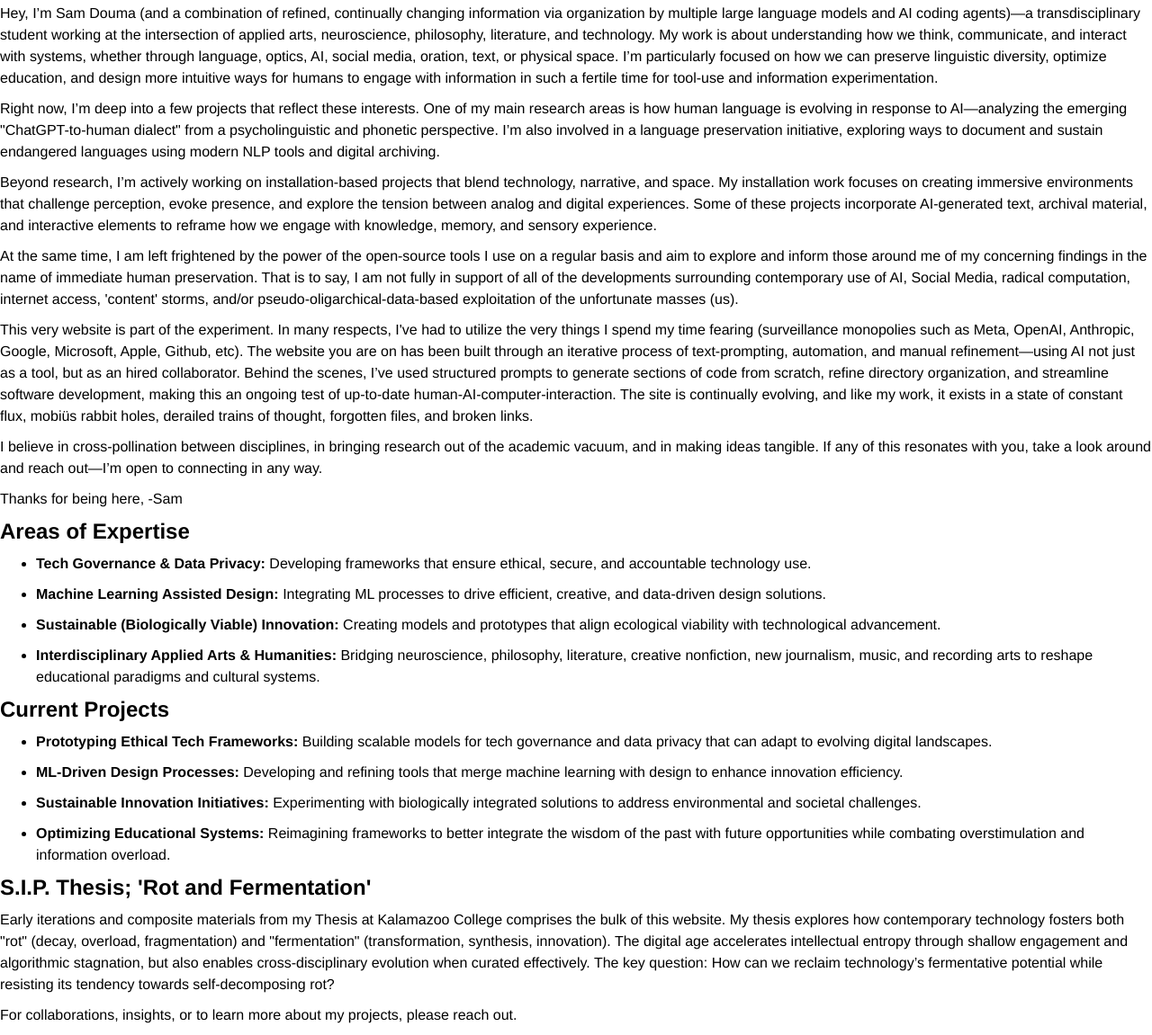
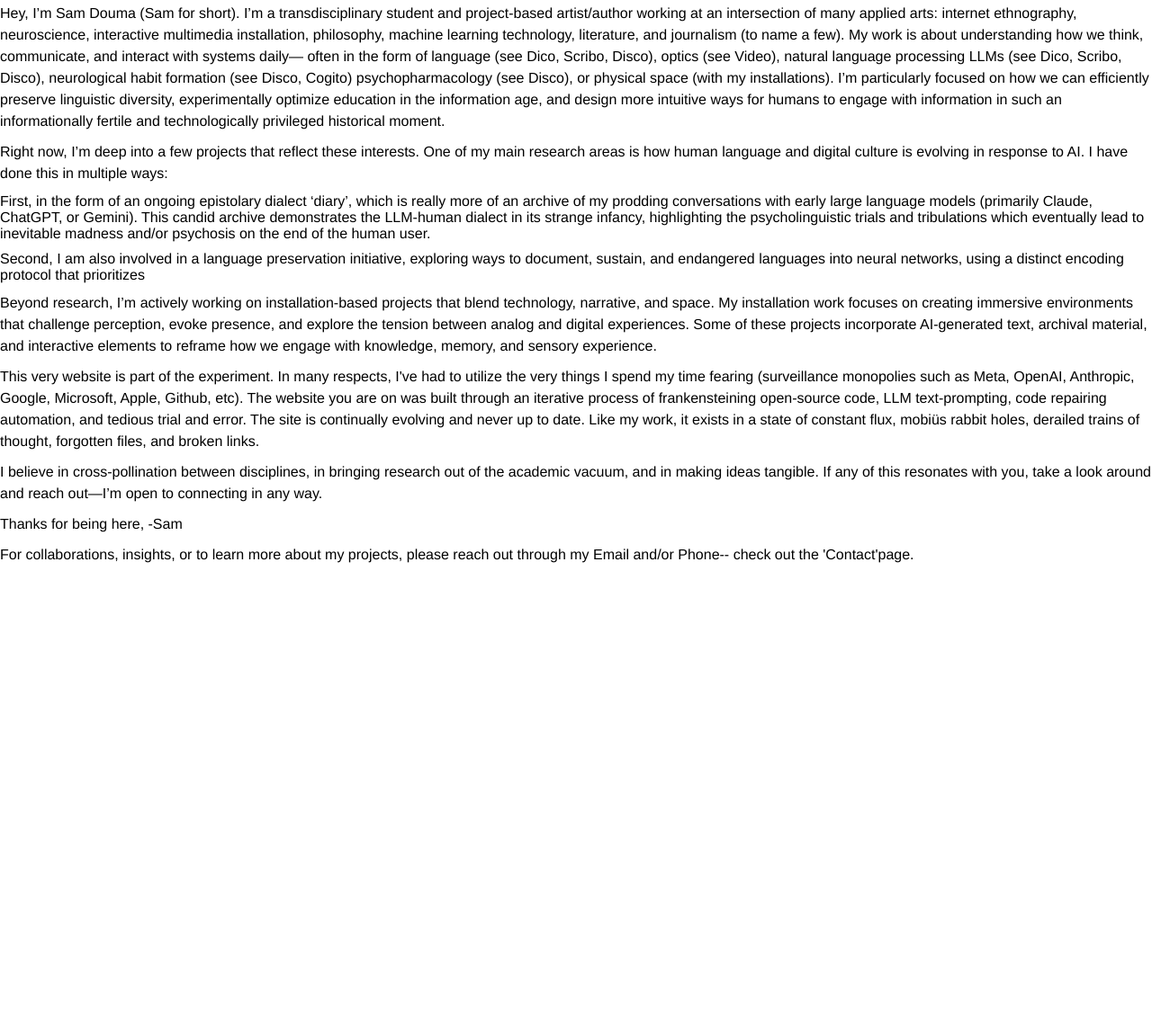
Before and after one commit to samueldouma/samsweb_4.1, a plain HTML site: page about.html in a window 1280 px wide. Shown: the part 788-1939 px from the top of the page at 90% size. After the commit the page ends 1427 px from the top, so only its background shows below. Drawn offline with Linux system fonts and the light colour scheme.

Commit message:
Update about.html

```diff
--- a/about.html
+++ b/about.html
@@ -22,66 +22,31 @@
       <!-- Headshot image -->
       <img id="headshot" src="https://raw.githubusercontent.com/samueldouma/samsweb_4.1/main/headshot2.jpg" alt="Samuel Douma Headshot">
     </header>
+<p>Hey, I’m Sam Douma (Sam for short). I’m a transdisciplinary student and project-based artist/author working at an intersection of many applied arts: internet ethnography, neuroscience, interactive multimedia installation, philosophy, machine learning technology, literature, and journalism (to name a few). My work is about understanding how we think, communicate, and interact with systems daily— often in the form of language (see Dico, Scribo, Disco), optics (see Video), natural language processing LLMs (see Dico, Scribo, Disco), neurological habit formation (see Disco, Cogito) psychopharmacology (see Disco), or physical space (with my installations). I’m particularly focused on how we can efficiently preserve linguistic diversity, experimentally optimize education in the information age, and design more intuitive ways for humans to engage with information in such an informationally fertile and technologically privileged historical moment. </p>
 
-    <p>Hey, I’m Sam Douma (and a combination of refined, continually changing information via organization by multiple large language models and AI coding agents)—a transdisciplinary student working at the intersection of applied arts, neuroscience, philosophy, literature, and technology. My work is about understanding how we think, communicate, and interact with systems, whether through language, optics, AI, social media, oration, text, or physical space. I’m particularly focused on how we can preserve linguistic diversity, optimize education, and design more intuitive ways for humans to engage with information in such a fertile time for tool-use and information experimentation.</p>
 
-    <p>Right now, I’m deep into a few projects that reflect these interests. One of my main research areas is how human language is evolving in response to AI—analyzing the emerging "ChatGPT-to-human dialect" from a psycholinguistic and phonetic perspective. I’m also involved in a language preservation initiative, exploring ways to document and sustain endangered languages using modern NLP tools and digital archiving.</p>
+    <p>Right now, I’m deep into a few projects that reflect these interests. One of my main research areas is how human language and digital culture is evolving in response to AI. I have done this in multiple ways: </p>
+
+</p>First, in the form of an ongoing epistolary dialect ‘diary’, which is really more of an archive of my prodding conversations with early large language models (primarily Claude, ChatGPT, or Gemini). This candid archive demonstrates the LLM-human dialect in its strange infancy, highlighting the psycholinguistic trials and tribulations which eventually lead to inevitable madness and/or psychosis on the end of the human user. </p>
+
+</p>Second, I am also involved in a language preservation initiative, exploring ways to document, sustain, and 	endangered languages into neural networks, using a distinct encoding protocol that prioritizes </p>
 
     <p>Beyond research, I’m actively working on installation-based projects that blend technology, narrative, and space. My installation work focuses on creating immersive environments that challenge perception, evoke presence, and explore the tension between analog and digital experiences. Some of these projects incorporate AI-generated text, archival material, and interactive elements to reframe how we engage with knowledge, memory, and sensory experience.</p>
 
-    <p>At the same time, I am left frightened by the power of the open-source tools I use on a regular basis and aim to explore and inform those around me of my concerning findings in the name of immediate human preservation. That is to say, I am not fully in support of all of the developments surrounding contemporary use of AI, Social Media, radical computation, internet access, 'content' storms, and/or pseudo-oligarchical-data-based exploitation of the unfortunate masses (us).</p>
 
-    <p>This very website is part of the experiment. In many respects, I've had to utilize the very things I spend my time fearing (surveillance monopolies such as Meta, OpenAI, Anthropic, Google, Microsoft, Apple, Github, etc). The website you are on has been built through an iterative process of text-prompting, automation, and manual refinement—using AI not just as a tool, but as an hired collaborator. Behind the scenes, I’ve used structured prompts to generate sections of code from scratch, refine directory organization, and streamline software development, making this an ongoing test of up-to-date human-AI-computer-interaction. The site is continually evolving, and like my work, it exists in a state of constant flux, mobiüs rabbit holes, derailed trains of thought, forgotten files, and broken links.</p>
+    <p>This very website is part of the experiment. In many respects, I've had to utilize the very things I spend my time fearing (surveillance monopolies such as Meta, OpenAI, Anthropic, Google, Microsoft, Apple, Github, etc). The website you are on was built through an iterative process of frankensteining open-source code, LLM text-prompting, code repairing automation, and tedious trial and error. The site is continually evolving and never up to date. Like my work, it exists in a state of constant flux, mobiüs rabbit holes, derailed trains of thought, forgotten files, and broken links.</p>
 
     <p>I believe in cross-pollination between disciplines, in bringing research out of the academic vacuum, and in making ideas tangible. If any of this resonates with you, take a look around and reach out—I’m open to connecting in any way.</p>
 
     <p>Thanks for being here, -Sam</p>
 
-    <section id="expertise">
-      <h2>Areas of Expertise</h2>
-      <ul>
-        <li>
-          <strong>Tech Governance &amp; Data Privacy:</strong> Developing frameworks that ensure ethical, secure, and accountable technology use.
-        </li>
-        <li>
-          <strong>Machine Learning Assisted Design:</strong> Integrating ML processes to drive efficient, creative, and data-driven design solutions.
-        </li>
-        <li>
-          <strong>Sustainable (Biologically Viable) Innovation:</strong> Creating models and prototypes that align ecological viability with technological advancement.
-        </li>
-        <li>
-          <strong>Interdisciplinary Applied Arts &amp; Humanities:</strong> Bridging neuroscience, philosophy, literature, creative nonfiction, new journalism, music, and recording arts to reshape educational paradigms and cultural systems.
-        </li>
-      </ul>
+
     </section>
 
-    <section id="projects">
-      <h2>Current Projects</h2>
-      <ul>
-        <li>
-          <strong>Prototyping Ethical Tech Frameworks:</strong> Building scalable models for tech governance and data privacy that can adapt to evolving digital landscapes.
-        </li>
-        <li>
-          <strong>ML-Driven Design Processes:</strong> Developing and refining tools that merge machine learning with design to enhance innovation efficiency.
-        </li>
-        <li>
-          <strong>Sustainable Innovation Initiatives:</strong> Experimenting with biologically integrated solutions to address environmental and societal challenges.
-        </li>
-        <li>
-          <strong>Optimizing Educational Systems:</strong> Reimagining frameworks to better integrate the wisdom of the past with future opportunities while combating overstimulation and information overload.
-        </li>
-      </ul>
-    </section>
-
-    <section id="S.I.P. Thesis; 'Rot and Fermentation'">
-      <h2>S.I.P. Thesis; 'Rot and Fermentation'</h2>
-      <p>
-       Early iterations and composite materials from my Thesis at Kalamazoo College comprises the bulk of this website. My thesis explores how contemporary technology fosters both "rot" (decay, overload, fragmentation) and "fermentation" (transformation, synthesis, innovation). The digital age accelerates intellectual entropy through shallow engagement and algorithmic stagnation, but also enables cross-disciplinary evolution when curated effectively. The key question: How can we reclaim technology’s fermentative potential while resisting its tendency towards self-decomposing rot?
-      </p>
     </section>
 
     <footer>
-      <p>For collaborations, insights, or to learn more about my projects, please reach out.</p>
+      <p>For collaborations, insights, or to learn more about my projects, please reach out through my Email and/or Phone-- check out the 'Contact'page.</p>
     </footer>
   </div>
 </body>
```
